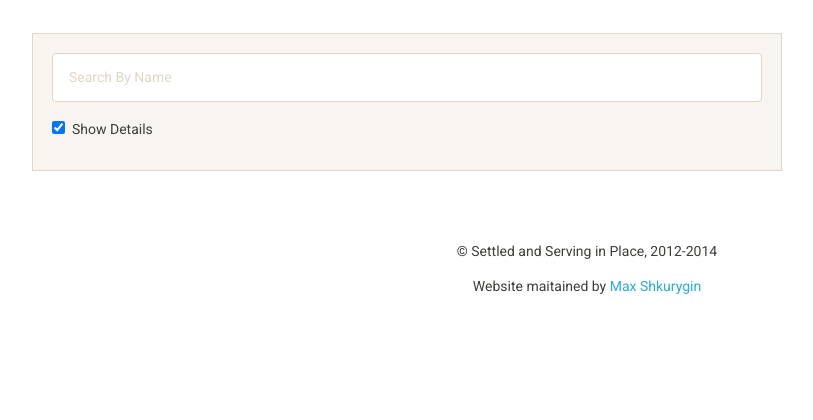
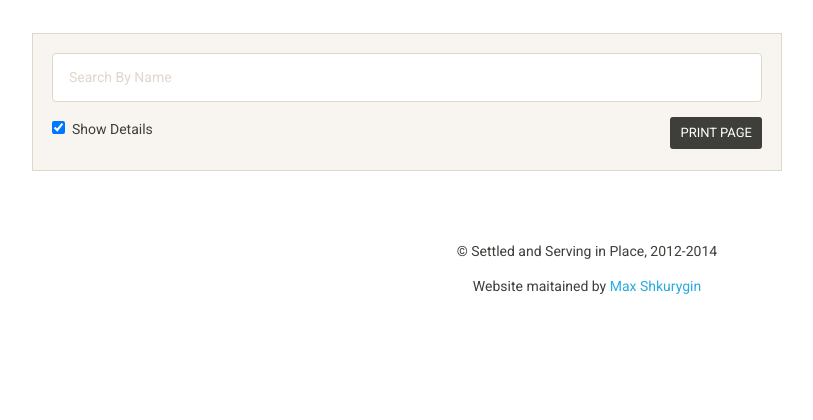
Before and after one commit to mooja/ssip209, a Django app: template source/templates/members/member_list.html in a window 1280 px wide. Shown: the part 222-642 px from the top of the page, without its empty margins (53-866 px from the left). Run offline with Django 3.2, Linux system fonts and the light colour scheme; the template is opened without the code that fills it, so the values that code supplies are empty; some libraries are stand-ins or nearby versions.

Commit message:
Added a "Print Page" button to member list.

```diff
--- a/source/templates/members/member_list.html
+++ b/source/templates/members/member_list.html
@@ -22,6 +22,7 @@
                         <label>
                             <input id="show-details" role="checkbox" type="checkbox" checked="checked"> Show Details
                         </label>
+                        <button type="button" class="btn btn-sm btn-default pull-right" onClick="javascript:window.print()">Print Page</button>
                     </div>
                 </form>
             </div>
```
